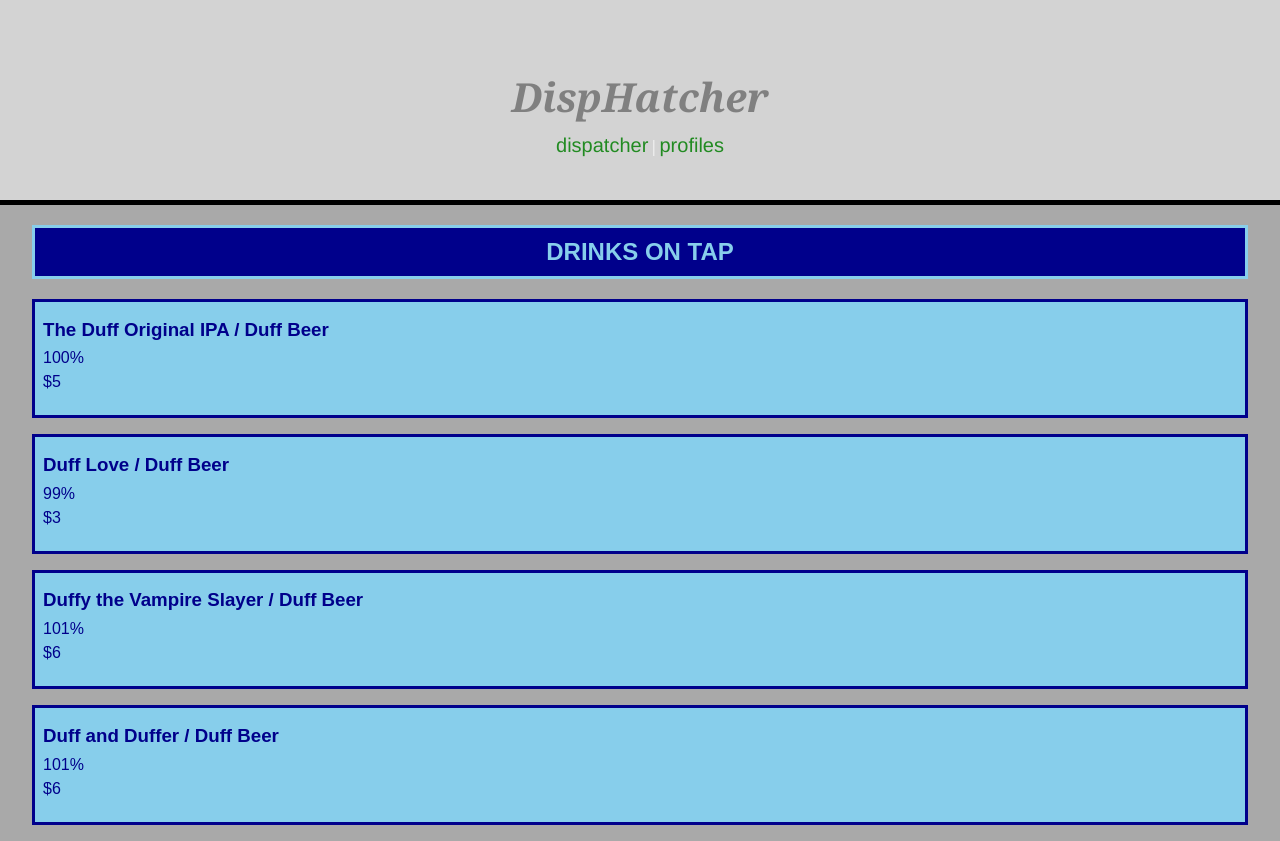
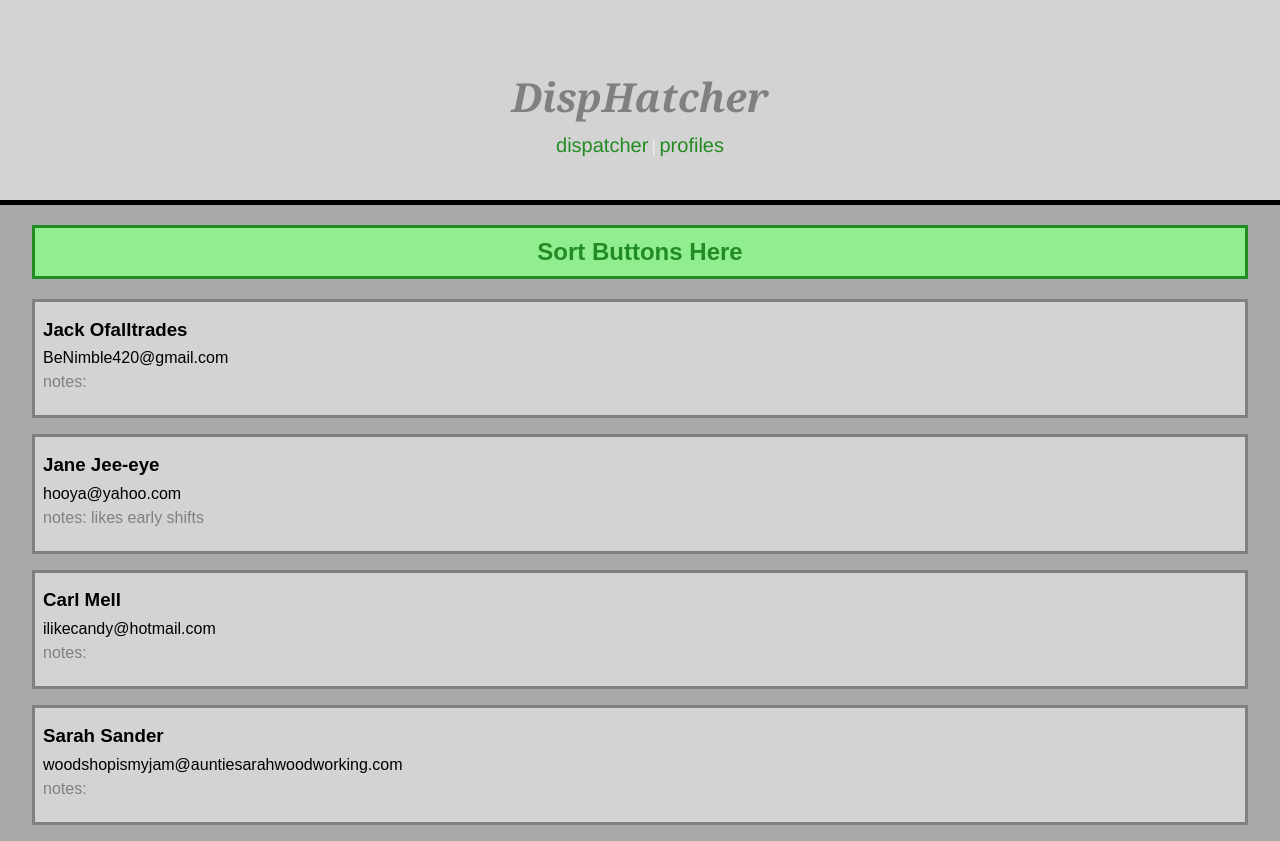
Before and after one commit to SlaterJamesSmith/disp-hatcher, a React app: page /#/ in a window 1280 px wide. Built offline with nearby package versions, Linux system fonts and the light colour scheme.

Commit message:
update styling

```diff
--- a/src/components/ContentContainer.jsx
+++ b/src/components/ContentContainer.jsx
@@ -12,31 +12,31 @@
       formVisibleOnPage: false,
       masterMemberList: [
         {
-          firstName: 'The Duff Original IPA',
-          lastName: 'Duff Beer',
-          email: '100',
-          notesMaster: '5',
+          firstName: 'Jack',
+          lastName: 'Ofalltrades',
+          email: 'BeNimble420@gmail.com',
+          notesMaster: '',
           key: 'mock1'
         },
         {
-          firstName: 'Duff Love',
-          lastName: 'Duff Beer',
-          email: '99',
-          notesMaster: '3',
+          firstName: 'Jane',
+          lastName: 'Jee-eye',
+          email: 'hooya@yahoo.com',
+          notesMaster: 'likes early shifts',
           key: 'mock2'
         },
         {
-          firstName: 'Duffy the Vampire Slayer',
-          lastName: 'Duff Beer',
-          email: '101',
-          notesMaster: '6',
+          firstName: 'Carl',
+          lastName: 'Mell',
+          email: 'ilikecandy@hotmail.com',
+          notesMaster: '',
           key: 'mock3'
         },
         {
-          firstName: 'Duff and Duffer',
-          lastName: 'Duff Beer',
-          email: '101',
-          notesMaster: '6',
+          firstName: 'Sarah',
+          lastName: 'Sander',
+          email: 'woodshopismyjam@auntiesarahwoodworking.com',
+          notesMaster: '',
           key: 'mock4'
         }
       ]
--- a/src/components/Dispatcher.jsx
+++ b/src/components/Dispatcher.jsx
@@ -13,10 +13,10 @@
            font-family: arial;
          }
          h2 {
-           background-color: darkblue;
+           background-color: lightgreen;
            padding: 10px;
-           color: skyblue;
-           border: 3px solid skyblue;
+           color: forestgreen;
+           border: 3px solid forestgreen;
            text-align: center;
          }
          ul {
@@ -28,7 +28,7 @@
            margin-bottom: 0;
          }
        `}</style>
-      <h2>DRINKS ON TAP</h2>
+     <h2>Sort Buttons Here</h2>
       {props.memberList.map((member) =>
         <Member firstName={member.firstName}
           lastName={member.lastName}
--- a/src/components/Member.jsx
+++ b/src/components/Member.jsx
@@ -6,26 +6,28 @@
     <div>
       <style jsx>{`
         div {
-           background-color: lightgreen;
           font-family: arial;
-           background-color: skyblue;
-           color: darkblue;
+          background-color: lightgrey;
+          color: black;
         }
         ul {
           padding: 8px;
-           border: 3px solid darkblue;
+          border: 3px solid grey;
         }
         li {
           display: block;
           padding: 0;
-           margin-top: -10px;;
+          margin-top: -10px;
+        }
+        span {
+          color: gray;
         }
        `}</style>
       <ul>
-        <li><h3>{props.firstName} / {props.lastName}</h3></li>
+        <li><h3>{props.firstName} {props.lastName}</h3></li>
         <li></li>
-        <li><p>{props.email}%</p></li>
-        <li><p>${props.notesMaster}</p></li>
+        <li><p>{props.email}</p></li>
+        <li><p><span>notes: {props.notesMaster}</span></p></li>
       </ul>
     </div>
   );
--- a/src/components/NewMemberForm.jsx
+++ b/src/components/NewMemberForm.jsx
@@ -37,22 +37,22 @@
         <li><input
           type='text'
           id='firstName'
-          placeholder='Beer Name'
+          placeholder='First Name'
           ref={(input) => {_firstName = input;}}/></li>
         <li><input
           type='text'
           id='lastName'
-          placeholder='Brand'
+          placeholder='Last Name'
           ref={(input) => {_lastName = input;}}/></li>
         <li><input
           type='text'
           id='email'
-          placeholder='Percentage'
+          placeholder='Email'
           ref={(input) => {_email = input;}}/></li>
         <li><input
           type='text'
           id='notesMaster'
-          placeholder='Cost'
+          placeholder='Notes'
           ref={(input) => {_notesMaster = input;}}/></li>
         <button type='submit'>Submit</button>
         <button type='submit' onClick={handleCancel}>Cancel</button>
--- a/src/components/Profiles.jsx
+++ b/src/components/Profiles.jsx
@@ -1,7 +1,7 @@
 import React from 'react';
 import NewMemberForm from './NewMemberForm';
 import PropTypes from 'prop-types';
-// import KegList from './KegList';
+// import MemberList from './MemberList';
 import RemoveMemberList from './RemoveMemberList';
 
 class Profiles extends React.Component {
@@ -25,9 +25,9 @@
 
   render(){
     let currentlyVisibleContent = null;
-    let buttonVisible = <button onClick={this.handleShowingForm}>Add New Keg</button>;
+    let buttonVisible = <button onClick={this.handleShowingForm}>Add Member</button>;
     if (this.state.formVisibleOnPage){
-      currentlyVisibleContent = <NewMemberForm onNewMemberCreation={this.props.onNewMemberCreation} onNewKegForm={this.handleHidingForm}/>;
+      currentlyVisibleContent = <NewMemberForm onNewMemberCreation={this.props.onNewMemberCreation} onNewMemberForm={this.handleHidingForm}/>;
       buttonVisible = null;
     }
     return (
--- a/src/components/RemoveMember.jsx
+++ b/src/components/RemoveMember.jsx
@@ -6,14 +6,13 @@
     <div>
       <style jsx>{`
          div {
-           background-color: lightgreen;
            font-family: arial;
-           background-color: skyblue;
-           color: darkblue;
+           background-color: lightgrey;
+           color: black;
          }
          ul {
            padding: 8px;
-           border: 3px solid darkblue;
+           border: 3px solid grey;
          }
          li {
            display: block;
@@ -22,10 +21,10 @@
          }
        `}</style>
       <ul>
-        <li><h3>{props.firstName} / {props.lastName}</h3></li>
+        <li><h3>{props.firstName} {props.lastName}</h3></li>
         <li></li>
-        <li><p>ABV: {props.email}%</p></li>
-        <li><p>${props.notesMaster}</p></li>
+        <li><p>{props.email}</p></li>
+        <li><p>notes: {props.notesMaster}</p></li>
         <button id={props.id}>Remove {props.id}</button>
         <button id={props.id}>Edit {props.id}</button>
       </ul>
--- a/src/components/RemoveMemberList.jsx
+++ b/src/components/RemoveMemberList.jsx
@@ -13,10 +13,10 @@
            font-family: arial;
          }
          h2 {
-           background-color: darkblue;
+           background-color: lightgreen;
            padding: 10px;
-           color: skyblue;
-           border: 3px solid skyblue;
+           color: forestgreen;
+           border: 3px solid forestgreen;
            text-align: center;
          }
          ul {
@@ -28,7 +28,7 @@
            margin-bottom: 0;
          }
        `}</style>
-      <h2>DRINKS ON TAP</h2>
+     <h2>MEMBER SORTING OPTIONS GO HERE</h2>
       {props.memberList.map((member) =>
         <RemoveMember firstName={member.firstName}
           lastName={member.lastName}
```
Lines whose indentation alone changed are shown as unchanged.
